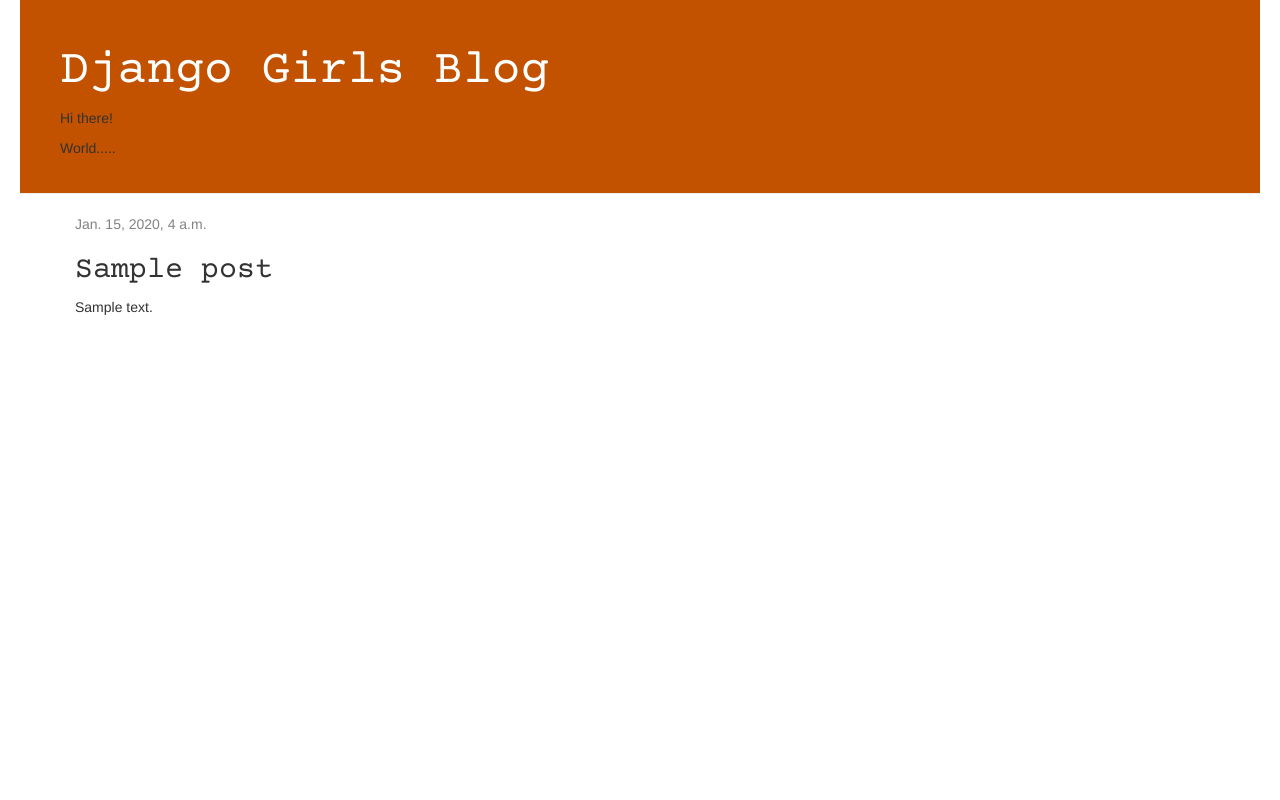
After one commit to j-pan/my-first-blog, a Django app: page /post/1/ in a window 1280 px wide. The commit adds this page. Run offline with Django 3.2, Linux system fonts and the light colour scheme; tables that the repository leaves empty hold one stand-in row (values such as "Sample post"); some libraries are stand-ins or nearby versions.

Commit message:
Added view and template for detailed blog post as well as CSS for the site.

```diff
--- /dev/null
+++ b/blog/static/css/blog.css
@@ -0,0 +1,56 @@
+h1 a, h2 a {
+	color: #0000FF;
+	font-family: 'Courier Prime', monospace;
+}
+
+body {
+	padding-left: 20px;
+}
+
+.page-header {
+	background-color: #C25100;
+	margin-top: 0;
+	margin-right: 20px;
+	padding: 25px 25px 25px 40px;
+}
+
+.page-header h1, .page-header h1 a, .page-header h1 a:visited, .page-header h1 a:active {
+    color: #ffffff;
+    font-size: 36pt;
+    text-decoration: none;
+}
+
+.content {
+    margin-left: 40px;
+}
+
+h1, h2, h3, h4 {
+    font-family: 'Courier Prime', cursive;
+}
+
+.date {
+    color: #828282;
+}
+
+.save {
+    float: right;
+}
+
+.post-form textarea, .post-form input {
+    width: 100%;
+}
+
+.top-menu, .top-menu:hover, .top-menu:visited {
+    color: #ffffff;
+    float: right;
+    font-size: 26pt;
+    margin-right: 20px;
+}
+
+.post {
+    margin-bottom: 70px;
+}
+
+.post h2 a, .post h2 a:visited {
+    color: #000000;
+}
--- /dev/null
+++ b/blog/templates/blog/base.html
@@ -0,0 +1,26 @@
+{% load static %}
+
+<html>
+	<head>
+		<title>Django Girls blog</title>
+		<link rel="stylesheet" href="//maxcdn.bootstrapcdn.com/bootstrap/3.2.0/css/bootstrap.min.css">
+		<link rel="stylesheet" href="//maxcdn.bootstrapcdn.com/bootstrap/3.2.0/css/bootstrap-theme.min.css">
+		<link href="//fonts.googleapis.com/css?family=Courier+Prime&display=swap" rel="stylesheet" type="text/css">
+		<link rel="stylesheet" href="{% static 'css/blog.css' %}">
+	</head>
+	<body>
+		<div class="page-header">
+			<h1><a href="/">Django Girls Blog</a></h1>
+			<p>Hi there!</p>
+			<p>World.....</p>
+		</div>
+		<div class="content container">
+			<div class="row">
+				<div class="col-md-8">
+				{% block content1 %}
+				{% endblock %}
+				</div>
+			</div>
+		</div>
+	</body>
+</html>
--- /dev/null
+++ b/blog/templates/blog/post_detail.html
@@ -0,0 +1,13 @@
+{% extends 'blog/base.html' %}
+
+{%block content1 %}
+	<div class="post">
+		{% if post.published_date %}
+			<div class="date">
+				{{ post.published_date }}
+			</div>
+		{% endif %}
+		<h2>{{ post.title }}</h2>
+		<p>{{ post.text|linebreaksbr }}</p>
+	</div>
+{% endblock %}
--- a/blog/urls.py
+++ b/blog/urls.py
@@ -3,4 +3,5 @@ from . import views
 
 urlpatterns = [
     path('', views.post_list, name='post_list'),
+    path('post/<int:pk>/', views.post_detail, name='post_detail'),
 ]
--- a/blog/views.py
+++ b/blog/views.py
@@ -1,4 +1,4 @@
-from django.shortcuts import render
+from django.shortcuts import render, get_object_or_404
 from django.utils import timezone
 from .models import Post
 
@@ -8,3 +8,7 @@ from .models import Post
 def post_list(request):
     posts = Post.objects.filter(published_date__lte=timezone.now()).order_by('published_date')
     return render(request, 'blog/post_list.html', {'posts': posts})
+
+def post_detail(request, pk):
+    post = get_object_or_404(Post, pk=pk)
+    return render(request, 'blog/post_detail.html', {'post': post})
```
Also changed, not shown: blog/templates/blog/post_list.html (+12 -19 lines), blog/models.py (line endings or trailing spaces).
